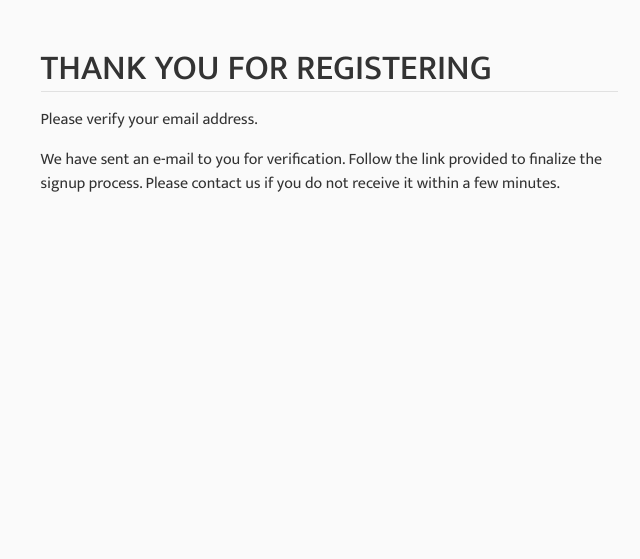
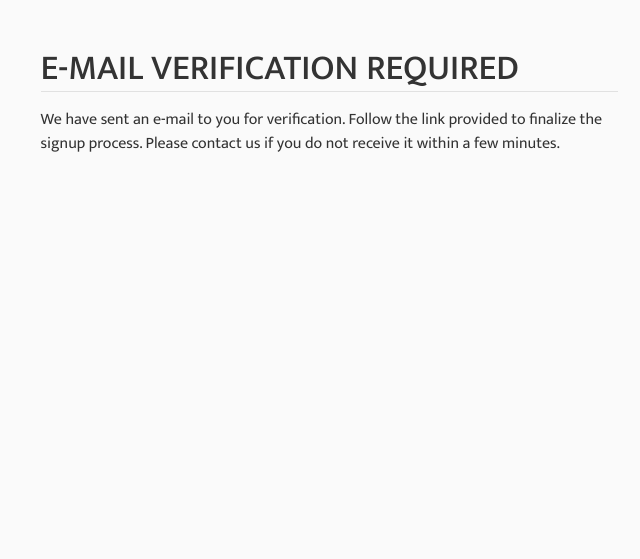
Before and after one commit to Code-Institute-Submissions/milestone-4-INVITATIONS, a Django app: a page that uses templates/allauth/account/verification_sent.html in a window 1280 px wide. Shown: the part 124-683 px from the top of the page, without its empty margins (311-951 px from the left). Run offline with Django 3.2, Linux system fonts and the light colour scheme; some libraries are stand-ins or nearby versions.

Commit message:
Change the verify email title

```diff
--- a/templates/allauth/account/verification_sent.html
+++ b/templates/allauth/account/verification_sent.html
@@ -5,10 +5,9 @@
 {% block head_title %}{% trans "Verify Your E-mail Address" %}{% endblock %}
 
 {% block inner_content %}
-    <h1 class="page__title mb-0">{% trans "Thank you for registering" %}</h1>
+    <h1 class="page__title mb-0">{% trans "E-mail verification required" %}</h1>
     <hr class="mt-0">
 
-    <p>{% blocktrans %}Please verify your email address.{% endblocktrans %}</p>
     <p>{% blocktrans %}We have sent an e-mail to you for verification. Follow the link provided to finalize the signup process. Please contact us if you do not receive it within a few minutes.{% endblocktrans %}</p>
 
 {% endblock %}
```
